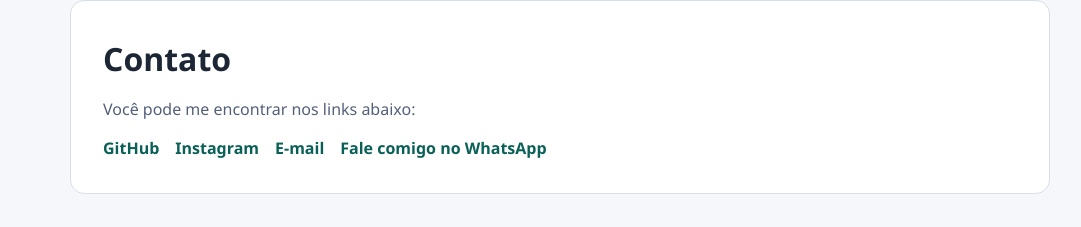
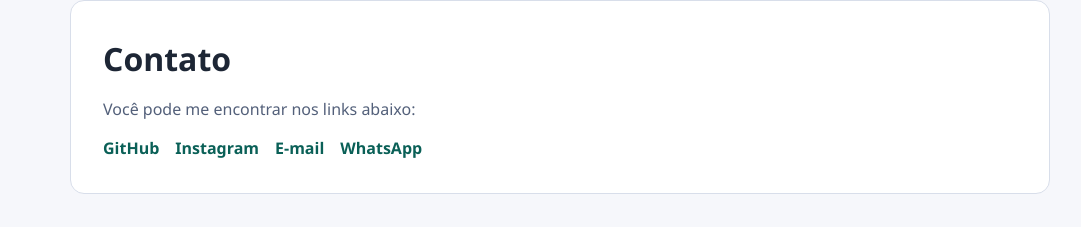
Before and after one commit to luisfelipepereira/site-, a plain HTML site: page index.html in a window 1280 px wide. Shown: the part 1313-1540 px from the top of the page, without its empty margins (80-1161 px from the left). Drawn offline with Linux system fonts and the light colour scheme.

Commit message:
Update index.html

```diff
--- a/index.html
+++ b/index.html
@@ -78,7 +78,7 @@
                 <li><a href="#" target="_blank" rel="noopener https://github.com/luisfelipepereira">GitHub</a></li>
                 <li><a href="#" target="_blank" rel="noopener https://www.instagram.com/luiiisfeliipe_">Instagram</a></li>
                 <li><a href="mailto:luisfelipepereira508@gmail.com">E-mail</a></li>
-                <li><a href="https://wa.me/5535999635717" target="_blank" rel="noopener">Fale comigo no WhatsApp</a></li>
+                <li><a href="https://wa.me/5535999635717" target="_blank" rel="noopener">WhatsApp</a></li>
             </ul>
         </section>
     </main>
```
